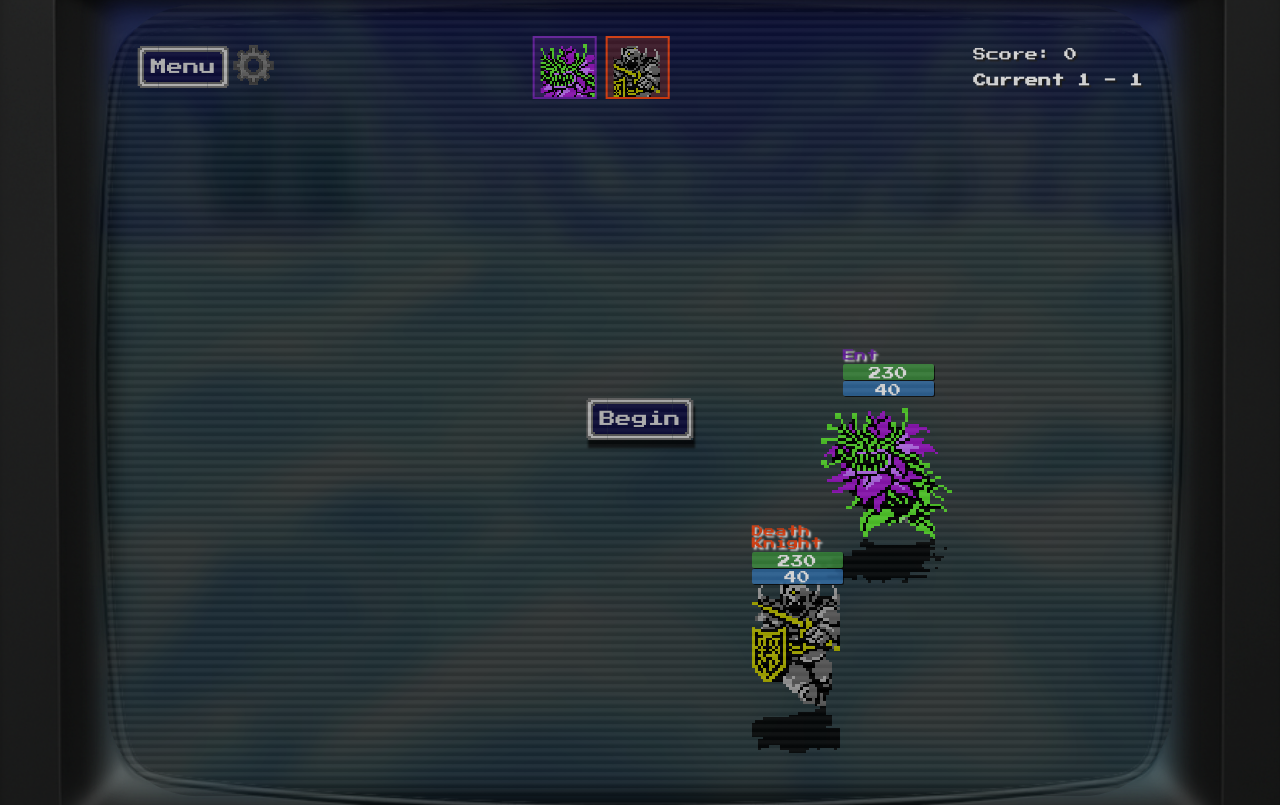
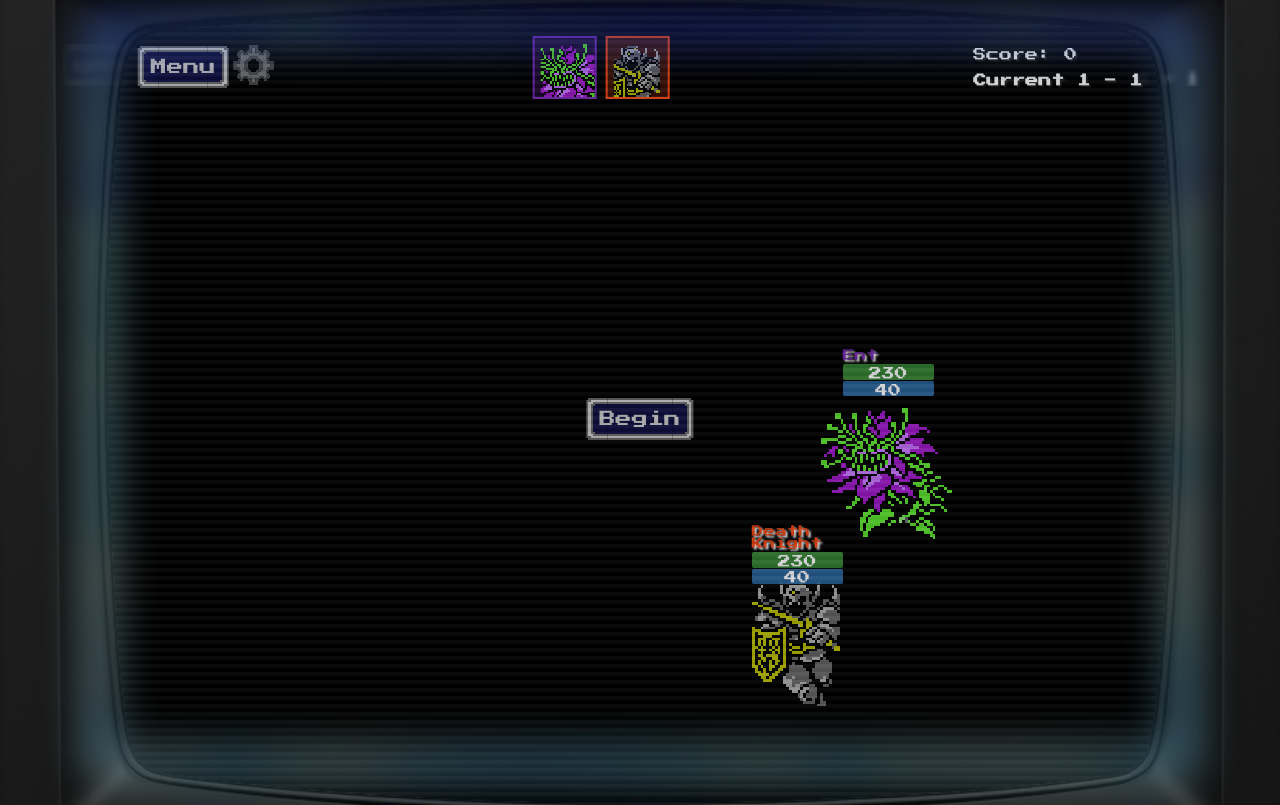
Before and after one commit to RudyMathis/ReactRPG, a React (Vite) app in the folder RPG/: page /game in a window 1280 px wide. Built offline with nearby package versions, Linux system fonts and the light colour scheme.

Commit message:
Changed how background glow works
- Glow now is above frame and not covering characters or buttons
- Frame is now above crt scan lines so they are nicely tucked under frame
- Added a few reflection to give more immersive look

```diff
--- a/RPG/src/components/ui/Background.tsx
+++ b/RPG/src/components/ui/Background.tsx
@@ -3,8 +3,8 @@ const Background = () => {
     return (
         <>
             <div className={styles.background}></div>
+            <div className={styles.backgroundGlow}></div>
             <div className={styles.crt}></div>
-            <div className={styles.glow}></div>
             <div className={styles.backgroundBorder}></div>
         </>
     )
--- /dev/null
+++ b/RPG/src/components/ui/ReflectionCurrentLevelDisplay.tsx
@@ -0,0 +1,17 @@
+import { useAtom } from "jotai";
+import { GameLevelAtom } from "../../atom/GameLevelAtom";
+import ScoreDisplay from "./ScoreDisplay";
+import styles from './UI.module.css';
+
+const RelectionCurrentLevelDisplay = () => {
+    const [currentGameLevel] = useAtom(GameLevelAtom);
+
+    return (
+        <div className={styles.reflectionRightContainer}>
+            <ScoreDisplay/>
+            <h2 className={styles.currentLevelText}>Current {currentGameLevel.level} - {currentGameLevel.round}</h2>
+        </div>
+    );
+}
+
+export default RelectionCurrentLevelDisplay;
--- a/RPG/src/components/ui/UI.module.css
+++ b/RPG/src/components/ui/UI.module.css
@@ -12,6 +12,103 @@
     z-index: var(--lowest-layer);
 }
 
+/* GLOW */
+
+.backgroundGlow {
+    position: fixed;
+    top: 49.5%;
+    left: 50%;
+    width: calc(var(--width) - 8.5em);
+    height: 0;
+    padding-bottom: 53em;
+    transform: translate(-50%, -50%);
+    z-index: var(--reflection-layer);
+    pointer-events: none;
+}
+
+@keyframes backgroundGlowPulse {
+    0%, 100% {
+        filter: blur(2.5em) saturate(1);
+        opacity: 0.4;
+    }
+    50% {
+        filter: blur(1.5em) saturate(1.3);
+        opacity: 0.6;
+    }
+}
+
+.backgroundGlow::before {
+    content: "";
+    position: absolute;
+    inset: 0;
+    transform: scale(1.1);
+    border-style: solid;
+    border-image-slice: 27;
+    border-image-width: 20px;
+    border-image-outset: 0;
+    border-image-repeat: stretch;
+    border-image-source: inherit;
+    border: solid 4em var(--background);
+    filter: blur(2em);
+    opacity: 0.5;
+    animation: backgroundGlowPulse 5s ease-in-out infinite;
+    pointer-events: none;
+}
+
+.backgroundGlow[data-glow='Field']::before {
+    border-style: solid;
+    border-image-slice: 27 27 27 27;
+    border-image-width: 20px 20px 20px 20px;
+    border-image-outset: 0px 0px 0px 0px;
+    border-image-repeat: stretch stretch;
+    border-image-source: url('/assets/backgrounds/Field.jpg');
+}
+
+.backgroundGlow[data-glow='Forest']::before {
+    border-style: solid;
+    border-image-slice: 27 27 27 27;
+    border-image-width: 20px 20px 20px 20px;
+    border-image-outset: 0px 0px 0px 0px;
+    border-image-repeat: stretch stretch;
+    border-image-source: url('/assets/backgrounds/Forest.jpg');
+}
+
+.backgroundGlow[data-glow='Desert']::before {
+    border-style: solid;
+    border-image-slice: 27 27 27 27;
+    border-image-width: 20px 20px 20px 20px;
+    border-image-outset: 0px 0px 0px 0px;
+    border-image-repeat: stretch stretch;
+    border-image-source: url('/assets/backgrounds/Desert.jpg');
+}
+
+.backgroundGlow[data-glow='Cave']::before {
+    border-style: solid;
+    border-image-slice: 27 27 27 27;
+    border-image-width: 20px 20px 20px 20px;
+    border-image-outset: 0px 0px 0px 0px;
+    border-image-repeat: stretch stretch;
+    border-image-source: url('/assets/backgrounds/Cave.jpg');
+}
+
+.backgroundGlow[data-glow='City']::before {
+    border-style: solid;
+    border-image-slice: 27 27 27 27;
+    border-image-width: 20px 20px 20px 20px;
+    border-image-outset: 0px 0px 0px 0px;
+    border-image-repeat: stretch stretch;
+    border-image-source: url('/assets/backgrounds/City.jpg');
+}
+
+.backgroundGlow[data-glow='Snow']::before {
+    border-style: solid;
+    border-image-slice: 27 27 27 27;
+    border-image-width: 20px 20px 20px 20px;
+    border-image-outset: 0px 0px 0px 0px;
+    border-image-repeat: stretch stretch;
+    border-image-source: url('/assets/backgrounds/Snow.jpg');
+}
+
 .backgroundBorder {
     position: fixed;
     top: 48.75%;
@@ -19,7 +116,7 @@
     transform: translate(-50%, -50%);
     width: calc(var(--width) + 14.5em);
     height: calc(var(--height) + 16em);
-    z-index: var(--lowest-layer);
+    z-index: var(--highest-layer);
     pointer-events: none;
     background-image: url('/assets/backgrounds/crt_frame.png');
     background-size: contain;
@@ -34,58 +131,14 @@
     transform: translate(-50%, -50%);
     width: calc(var(--width) - 3.75em);
     height: calc(var(--height) - 3.4em);
+    width: var(--width);
+    height: var(--height);
     max-width: 100%;
     max-height: 100%;
     background: linear-gradient(to top, hsla(0, 0%, 0%, 0.20), hsla(0, 0%, 0%, 0.20), hsla(0, 0%, 20%, 0.20), hsla(0, 0%, 20%, 0.20));
     background-size: 100% 8px;
-    z-index: var(--highest-layer);
+    z-index: var(--higher-layer);
     pointer-events: none;
-    border-radius: var(--big-radius);
-}
-
-/* GLOW */
-
-.glow {
-    position: fixed;
-    top: 50%;
-    left: 50%;
-    width: calc(var(--width) - 3.55em);
-    height: calc(var(--height) - 3.2em);
-    max-width: 100%;
-    max-height: 100%;
-    transform: translate(-50%, -50%);
-    background-color: var(--background);
-    background-size: cover;
-    pointer-events: none;
-    filter: blur(1em) opacity(.25);
-    animation: glow 3000ms ease-in-out infinite;
-    z-index: var(--lower-layer);
-}
-
-@keyframes glow {
-    0%, 100% {
-        filter: blur(1em) opacity(.25); }
-    50% {
-        filter: blur(.5em) opacity(.25); }
-}
-
-.glow[data-glow='Field'] {
-    background-image: url('/assets/backgrounds/Field.jpg');
-}
-.glow[data-glow='Forest'] {
-    background-image: url('/assets/backgrounds/Forest.jpg');
-}
-.glow[data-glow='Desert'] {
-    background-image: url('/assets/backgrounds/Desert.jpg');
-}
-.glow[data-glow='Cave'] {
-    background-image: url('/assets/backgrounds/Cave.jpg');
-}
-.glow[data-glow='City'] {
-    background-image: url('/assets/backgrounds/City.jpg');
-}
-.glow[data-glow='Snow'] {
-    background-image: url('/assets/backgrounds/Snow.jpg');
 }
 
 /* LEVEL */
@@ -258,3 +311,20 @@ input[type="range"]::-webkit-slider-thumb:hover {
         top: 90%;
     }
 }
+
+/* Reflections */
+
+.reflectionRightContainer {
+    position: absolute;
+    top: 4em;
+    right: -1em;
+    filter: blur(3px) opacity(.65);
+    z-index: var(--reflection-layer);
+    -webkit-mask-image: linear-gradient(to right, transparent 60%, black 95%, black 95%, transparent 100%);
+    pointer-events: none;
+    mask-image: linear-gradient(to right, transparent 60%, black 95%, black 95%, transparent 100%);
+}
+
+.reflectionRightContainer span{
+    text-shadow: none;
+}
--- a/RPG/src/index.css
+++ b/RPG/src/index.css
@@ -40,8 +40,10 @@
 	--higher-layer: 5;
 	--highest-layer: 6;
 
-	--tutorial-bottom-layer: 7;
-	--tutorial-top-layer: 8;
+	--reflection-layer: 7;
+
+	--tutorial-bottom-layer: 8;
+	--tutorial-top-layer: 9;
 
 	--width: 85.7em;
 	--height: 64.3em;
--- a/RPG/src/routes/gameState/GameState.module.css
+++ b/RPG/src/routes/gameState/GameState.module.css
@@ -184,3 +184,18 @@
         border-radius: 0;
     }
 }
+
+/* reflection */
+
+.reflectionBtn {
+    position: absolute;
+    top: 3em;
+    left: -2em;
+    filter: blur(3px) opacity(0.15);
+    transform: scaleX(-1);
+    z-index: var(--reflection-layer);
+    -webkit-mask-image: linear-gradient(to right, transparent 0%, black 90%, black 100%);
+    mask-image: linear-gradient(to right, transparent 0%, black 85%, black 85%, transparent 100%);
+    pointer-events: none;
+    cursor: unset;
+}
--- a/RPG/src/routes/gameState/LevelLayout.tsx
+++ b/RPG/src/routes/gameState/LevelLayout.tsx
@@ -12,6 +12,8 @@ import SettingsIcon from "../../components/ui/SettingsIcon";
 import TutorialDisplay from "../tutorial/TutorialDisplay";
 // import ActionTextDisplay from "../../components/ui/ActionTextDisplay";
 import { tutorialAtom } from "../../atom/TutorialAtom";
+import Btn from "../../components/ui/Btn";
+import RelectionCurrentLevelDisplay from "../../components/ui/ReflectionCurrentLevelDisplay";
 
 const LevelLayout = () => {
     const [currentGameLevel] = useAtom(GameLevelAtom);
@@ -23,17 +25,22 @@ const LevelLayout = () => {
     } else {
         localStorage.setItem('inProgressGame', 'true')
     }
+    const handleReflection = () => {
+    }
 
     const [background] = useAtom(backgroundAtom);
 
     return (
         <div className={styles.levelLayout}>
+                <Btn className={styles.reflectionBtn} onClick={() => handleReflection()} text="menu" />
+                <RelectionCurrentLevelDisplay />
             <div className={styles.topBar}>
                 <NavigateBtn locationValue="/" location="Menu" />
                 <TurnOrderDisplay />
                 <CurrentLevelDisplay />
             </div>
-            <img src={`/assets/backgrounds/${background}.jpg`} className={stylesUI.glow} data-glow={background} />
+            {/* <img src={`/assets/backgrounds/${background}.jpg`} className={stylesUI.glow} data-glow={background} /> */}
+            <div  className={stylesUI.backgroundGlow} data-glow={background} ></div>
             <div className={stylesUI.crt}></div>
             <SettingsIcon />
             {tutorial?.isTutorial && <TutorialDisplay />}
```
